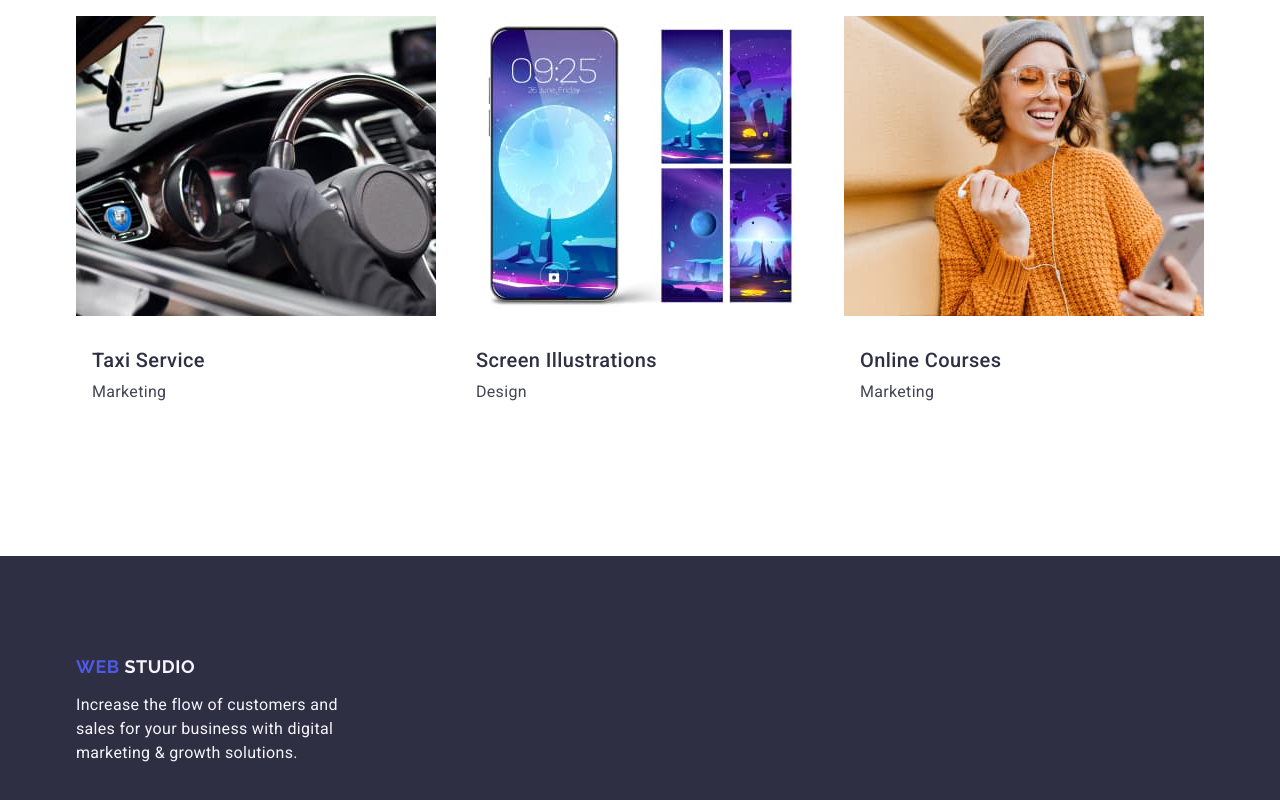
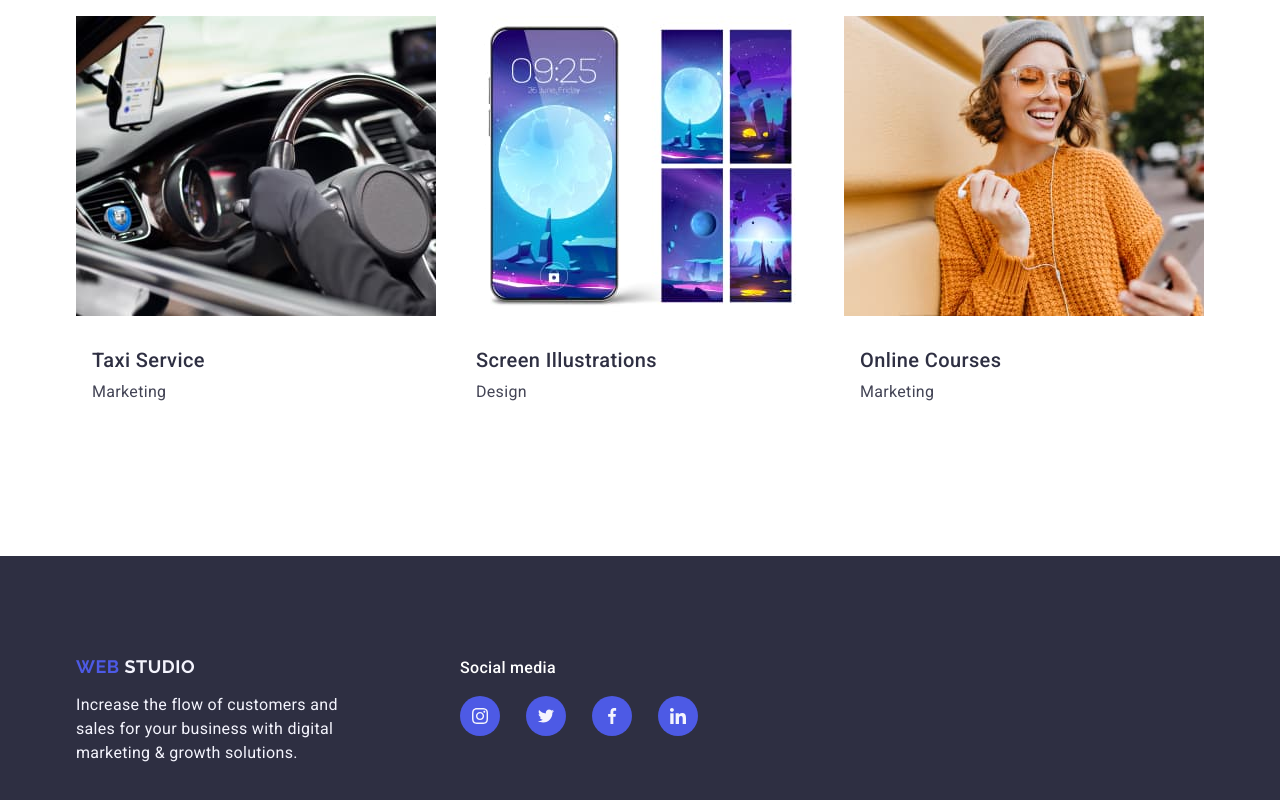
Before and after one commit to YelyzavetaMishchenko/goit-markup-hw-04, a plain HTML site: page index.html in a window 1280 px wide. Shown: the part 2656-3456 px from the top of the page. Drawn offline with nearby package versions, Linux system fonts and the light colour scheme.

Commit message:
dfjhgdfj

```diff
--- a/css/styles.css
+++ b/css/styles.css
@@ -372,7 +372,7 @@ margin-bottom: 8px;
     display: flex;
     justify-content: center;
     align-items: center;
-    column-gap: 24px;
+    gap: 24px;
     margin-top: 8px;
     margin-right: 16px;
     }
@@ -490,6 +490,14 @@ width: 100%;
     padding: 100px 0;
 }
 
+.footer-container {
+    display: flex;
+    align-items: baseline;
+}
+
+.logo-container {
+    margin-right: 120px
+}
 
 .logo-special-color {
     font-family: "Raleway", sans-serif;
@@ -514,6 +522,7 @@ width: 100%;
 }
 
 .footer-text {
+    display: block;
     font-weight: 400;
     font-size: 16px;
     line-height: 1.5;
@@ -521,4 +530,19 @@ width: 100%;
     color: #f4f4fd;
     width: 264px;
 }
+
+.footer-menu-social {
+    display: flex;
+    gap: 26px;
+}
+
+.social-media-text {
+    font-weight: 500;
+    font-size: 16px;
+    line-height: 1.5;
+    letter-spacing: 0.02em;
+    color: #ffffff;
+    margin-bottom: 16px;
+}
+
 /*======= /FOOTER STYLES =======*/
--- a/index.html
+++ b/index.html
@@ -360,10 +360,45 @@
 
 <!--Footer-->
     <footer class="footer">
-        <div class="container">
-            <a class="footer-logo" href="./index.html">Web
-                <span class="logo-special-color">Studio</span></a>
-            <p class="footer-text">Increase the flow of customers and sales for your business with digital marketing & growth solutions.</p>
+        <div class="container footer-container">
+            <div class="logo-container">
+                <a class="footer-logo" href="./index.html">Web
+                    <span class="logo-special-color">Studio</span></a>
+                <p class="footer-text">Increase the flow of customers and sales for your business with digital marketing & growth solutions.</p>
+            </div>
+            <div class="social-menu">
+                <p class="social-media-text">Social media</p>
+                <ul class="footer-menu-social">
+                    <li class="team-menu-social-item">
+                        <a href="" class="team-menu-social-item-link">
+                            <svg class="team-menu-social-item-icon" width="16" height="16">
+                              <use href="./images/icons.svg#icon-instagram"></use>
+                            </svg>
+                        </a>
+                    </li>
+                    <li class="team-menu-social-item">
+                        <a href="" class="team-menu-social-item-link">
+                            <svg class="team-menu-social-item-icon" width="16" height="16">
+                              <use href="./images/icons.svg#icon-twitter"></use>
+                            </svg>
+                        </a>
+                    </li>
+                    <li class="team-menu-social-item">
+                        <a href="" class="team-menu-social-item-link">
+                            <svg class="team-menu-social-item-icon" width="16" height="16">
+                              <use href="./images/icons.svg#icon-facebook"></use>
+                            </svg>
+                        </a>
+                    </li>
+                    <li class="team-menu-social-item">
+                        <a href="" class="team-menu-social-item-link">
+                            <svg class="team-menu-social-item-icon" width="16" height="16">
+                              <use href="./images/icons.svg#icon-linkedin"></use>
+                            </svg>
+                        </a>
+                    </li>
+                </ul>
+            </div>
         </div>
     </footer>
 </body>
```
